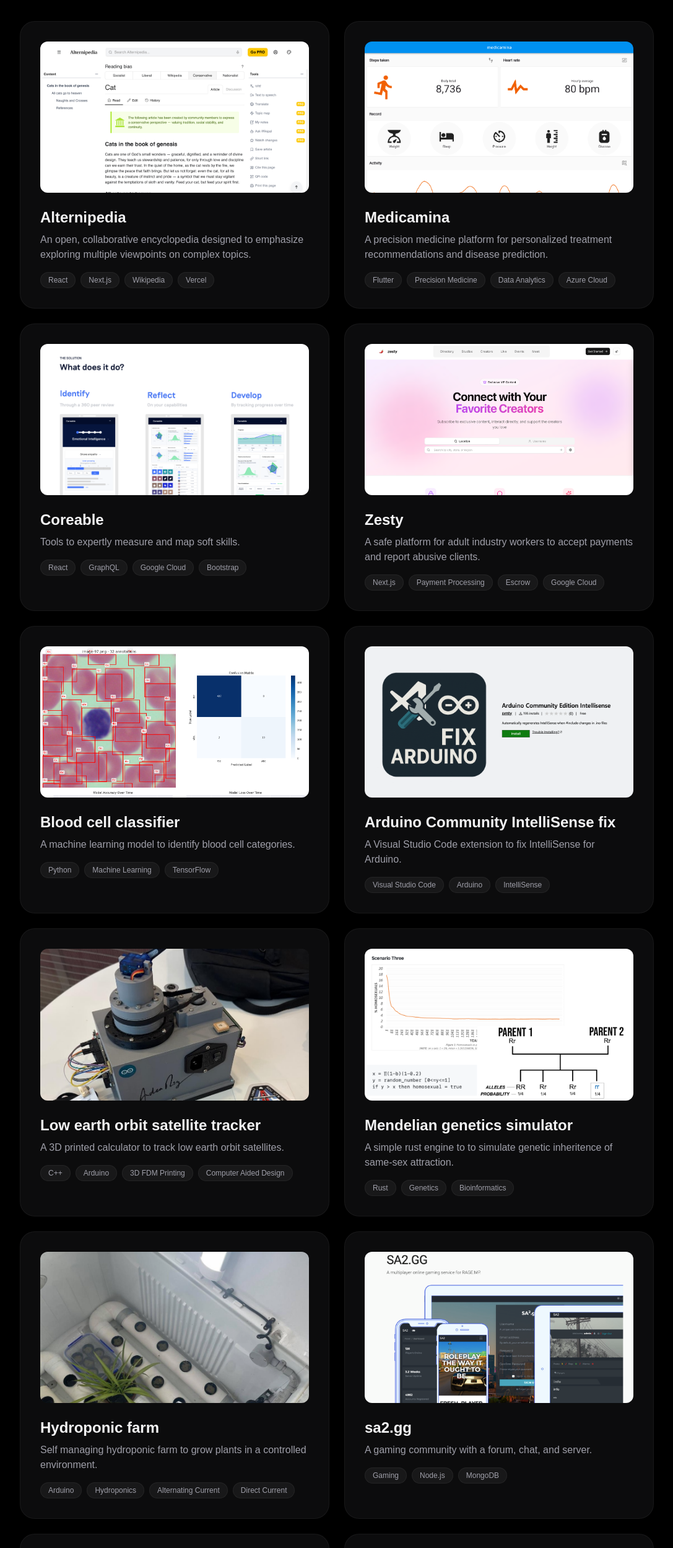
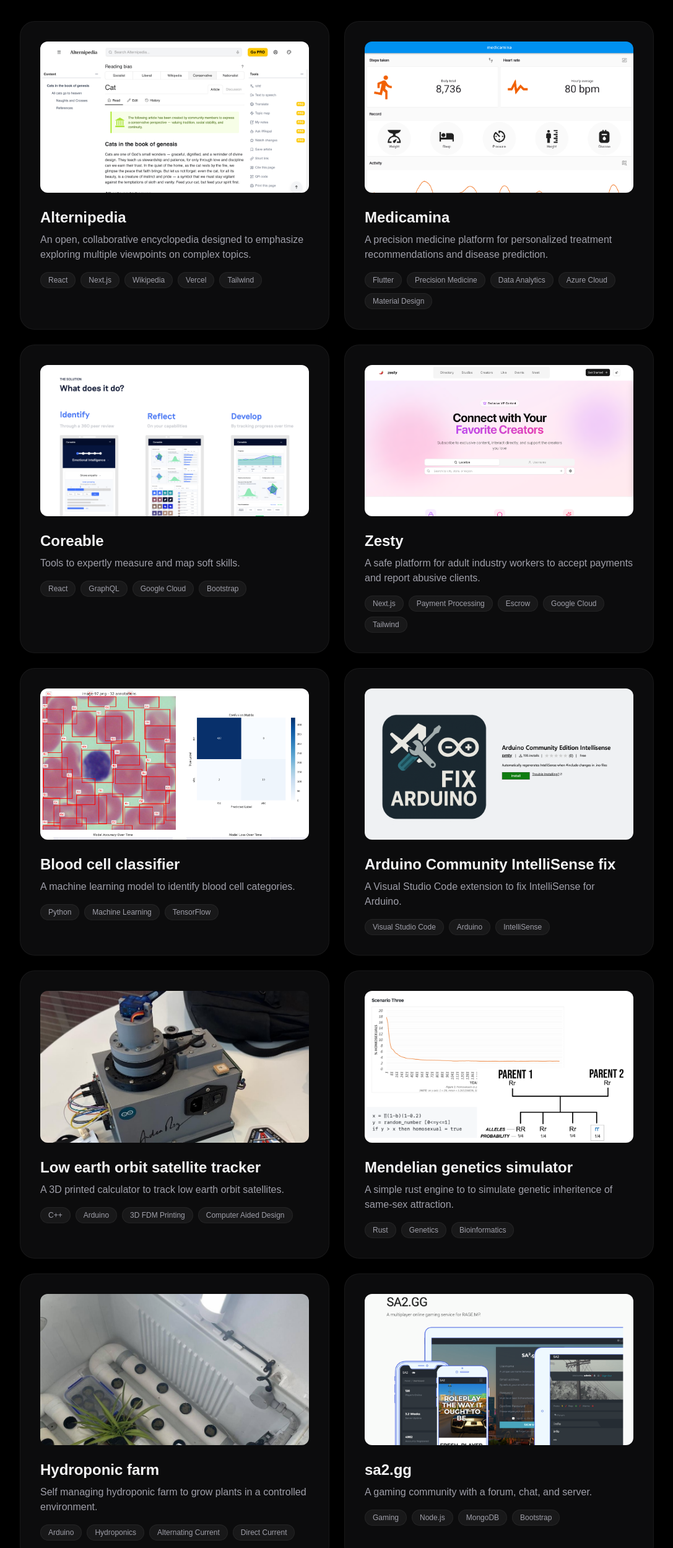
Before and after one commit to svnty/portfolio, a Next.js app: page /work in a window 1280 px wide. Shown: the part 234-2732 px from the top of the page at 62% size, without its empty margins (96-1183 px from the left). Built offline with nearby package versions, Linux system fonts and the light colour scheme.

Commit message:
update text

```diff
--- /dev/null
+++ b/app/book/layout.tsx
@@ -0,0 +1,16 @@
+import { Metadata } from "next";
+
+export const metadata: Metadata = {
+  title: "The Pharmacology of Silence",
+  description: "A harrowing memoir of being misdiagnosed as severely psychotic and locked inside a maximum security prison.",
+};
+
+export default function Layout({
+  children
+}: Readonly<{
+  children: React.ReactNode;
+}>) {
+  return (
+    children
+  );
+}
--- a/app/book/loading.tsx
+++ b/app/book/loading.tsx
@@ -1,4 +1,5 @@
 import { Loader2Icon } from "lucide-react"
+import { Metadata } from "next";
 
 export default function Loading() {
   return (
--- a/app/page.tsx
+++ b/app/page.tsx
@@ -55,7 +55,7 @@
         <div className="grid grid-cols-1 md:grid-cols-3 gap-4">
           {/* Card 1 */}
           <div className="md:col-span-2 p-8 rounded-3xl bg-zinc-900/50 border border-white/5 hover:border-white/10 transition-colors group">
-            <h3 className="text-xl font-semibold mb-4 text-zinc-100">Biotech Engineering</h3>
+            <h3 className="text-xl font-semibold mb-4 text-zinc-100">Synthetic Biology</h3>
             <p className="text-zinc-400 leading-relaxed">
               Specializing in synthetic biology and software engineering.
               I design and optimize sustainable solutions for both engineering and biological systems.
--- a/app/who-am-i/page.tsx
+++ b/app/who-am-i/page.tsx
@@ -10,7 +10,7 @@
             Who Am I?
           </h1>
           <h2 className="text-2xl text-zinc-400 font-medium">
-            Biotech Engineer & Creative Developer
+            Knowledge addict
           </h2>
           <p className="text-zinc-600"><MapPin className="inline -mt-[3px]" size={16} /> Sydney, Australia</p>
         </div>
@@ -270,7 +270,7 @@
             </div>
             <div className="flex-row md:flex-col flex justify-center px-8 mt-4 md:mt-0">
               <p className="text-zinc-400 leading-relaxed text-center">
-                On weekends, you'll likely find me playing golf. Don't expect me to be any good at it though, I embarrass everyone with my swings.
+                On weekends, you'll likely find me playing golf. Don't expect me to be any good at it though, I embarrass the sport with my swings.
               </p>
             </div>
           </div>
--- a/app/work/page.tsx
+++ b/app/work/page.tsx
@@ -5,14 +5,14 @@
     {
       title: "Alternipedia",
       description: "An open, collaborative encyclopedia designed to emphasize exploring multiple viewpoints on complex topics.",
-      tags: ["React", "Next.js", "Wikipedia", "Vercel"],
+      tags: ["React", "Next.js", "Wikipedia", "Vercel", "Tailwind"],
       link: "https://github.com/alternipedia",
       img: "/alternipedia.png"
     },
     {
       title: "Medicamina",
       description: "A precision medicine platform for personalized treatment recommendations and disease prediction.",
-      tags: ["Flutter", "Precision Medicine", "Data Analytics", "Azure Cloud"],
+      tags: ["Flutter", "Precision Medicine", "Data Analytics", "Azure Cloud", "Material Design"],
       link: "https://github.com/medicamina",
       img: "/medicamina.png"
     },
@@ -26,7 +26,7 @@
     {
       title: "Zesty",
       description: "A safe platform for adult industry workers to accept payments and report abusive clients.",
-      tags: ["Next.js", "Payment Processing", "Escrow", "Google Cloud"],
+      tags: ["Next.js", "Payment Processing", "Escrow", "Google Cloud", "Tailwind"],
       link: "https://github.com/zesty-hot",
       img: "/zesty.png"
     },
@@ -68,7 +68,7 @@
     {
       title: "sa2.gg",
       description: "A gaming community with a forum, chat, and server.",
-      tags: ["Gaming", "Node.js", "MongoDB"],
+      tags: ["Gaming", "Node.js", "MongoDB", "Bootstrap"],
       link: "#",
       img: "/sa2gg.png"
     },
```
